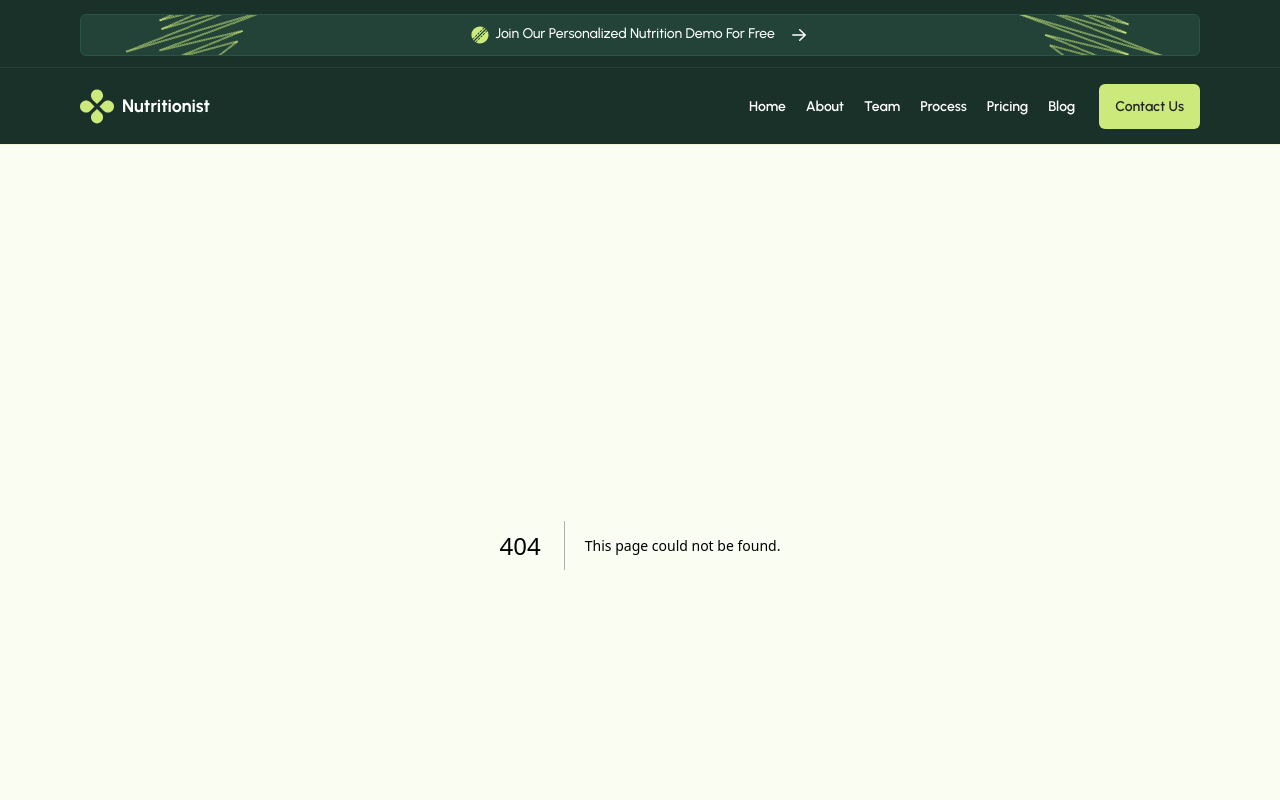
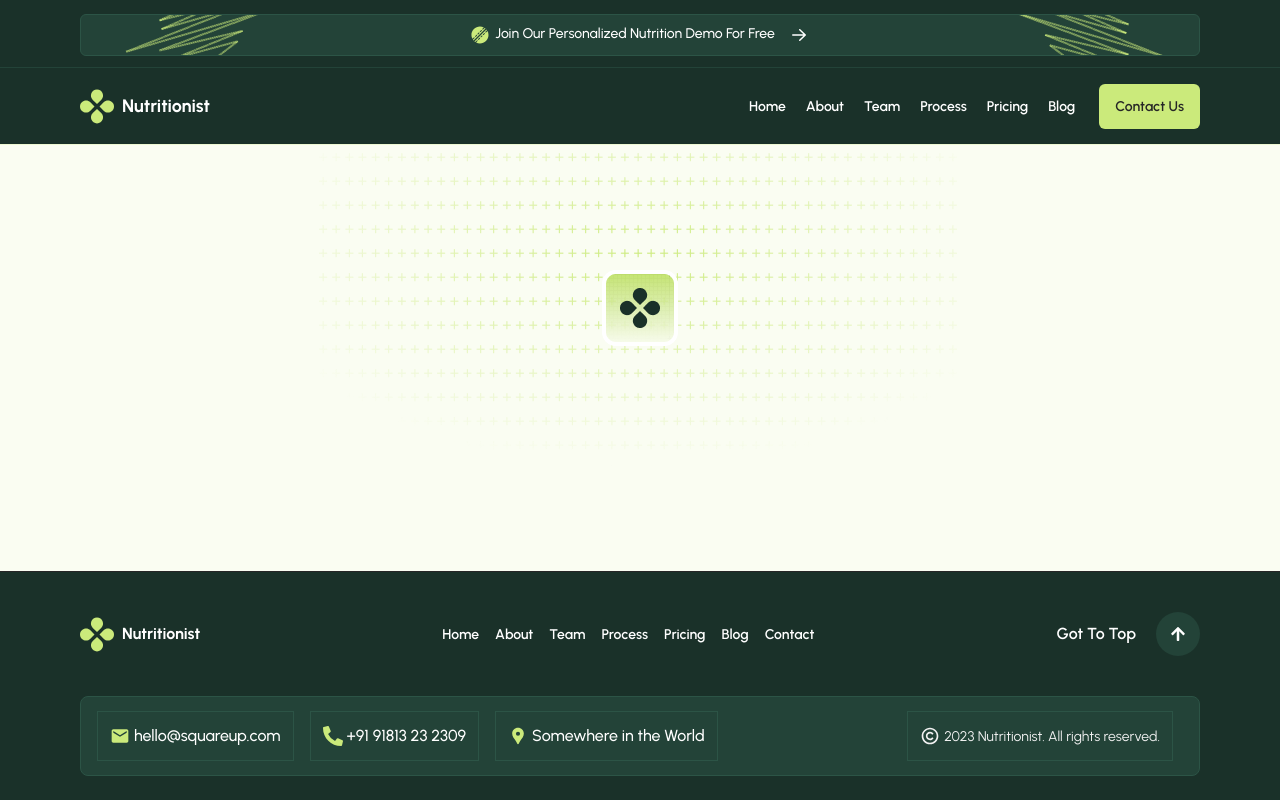
Before and after one commit to FojleTuhin/Nutritionist, a Next.js app: page /team in a window 1280 px wide. Before the commit this address had no page. Shown: the top 800 px of the page. Built offline with nearby package versions, Linux system fonts and the light colour scheme.

Commit message:
create top plus radiul section for team page

```diff
--- /dev/null
+++ b/src/app/team/page.js
@@ -0,0 +1,12 @@
+import TeamExpert from '@/components/teamPage/TeamExpert';
+import React from 'react';
+
+const page = () => {
+    return (
+        <div>
+            <TeamExpert/>
+        </div>
+    );
+};
+
+export default page;
--- a/src/components/shared/Navbar.jsx
+++ b/src/components/shared/Navbar.jsx
@@ -82,7 +82,7 @@ const Navbar = () => {
                     <Link href="/about" className="text-[14px] font-semibold rounded-[6px] hover:underline underline-offset-4" prefetch={false}>
                         About
                     </Link>
-                    <Link href="#" className="text-[14px] font-semibold rounded-[6px] hover:underline underline-offset-4" prefetch={false}>
+                    <Link href="/team" className="text-[14px] font-semibold rounded-[6px] hover:underline underline-offset-4" prefetch={false}>
                         Team
                     </Link>
                     <Link href="#" className="text-[14px] font-semibold rounded-[6px] hover:underline underline-offset-4" prefetch={false}>
--- /dev/null
+++ b/src/components/teamPage/RadiulPlus.jsx
@@ -0,0 +1,19 @@
+import Image from 'next/image';
+import React from 'react';
+import container from "../../../public/Container.png"
+
+const RadiulPlus = () => {
+    return (
+
+        <div className='w-[643px] h-[326px] relative mx-auto'>
+            <p className='bg-custom-radial bg-clip-text text-transparent'>+ + + + +  + + + + + + + + + + + + + + + + + + + + + + + + + + + + + + + + + + + + + + + + + + + + + + + + + + + + + + + + + + + + + + + + + + + + + + + + + + + + + + + + + + + + + + + + + + + + + + + + + + + + + + + + + + + + + + + + + + + + + + + + + + + + + + + + + + + + + + + + + + + + + + + + + + + + + + + + + + + + + + + + + + + + + + + + + + + + + + + + + + + + + + + + + + + + + + + + + + + + + + + + + + + + + + + + + + + + + + + + + + + + + + + + + + + + + + + + + + + + + + + + + + + + + + + + + + + + + + + + + + + + + + + + + + + + + + + + + + + + + + + + + + + + + + + + + + + + + + + + + + + + + + + + + + + + + + + + + + + + + + + + + + + + +  + + + + + + + + + + + + + + + + + + + + + + + + + + + + + + + + + + + + + + + + + + + + + + + + + + + + + + + + + + + + + + + + + + + + + + + + + + + + + + + + + + + + + + + + + + + + + + + + + + + + + + + + + + + + + + + + + + + + + + + + + + + + + + + + + + + + + + + + + + + + + + + + + + + + + + + + + + + + + + + + + + + + + + + + + + + + + + + + + + + + + + + + + + + + + + + + + + + + + + + + + + + + + + + + + + + + + + + + + + + + + + + + + + + + + + + + + + + + + + + + + + + + + + + + + + + + + + + + + + + + + + + + + + + + + + + + + + + + + + + + + + + + + + + + + + + + + + + + + + + + + + + + + + + + + + + + + + + + + + + + + + + + + + + + + + + + + + + + + + + + + + + + + + + + + + + + + + + + </p>
+
+            <Image
+                className='absolute top-1/2 left-1/2 transform -translate-x-1/2 -translate-y-1/2'
+                src={container}
+                alt='logo' />
+        </div>
+    );
+};
+
+export default RadiulPlus;
--- /dev/null
+++ b/src/components/teamPage/TeamExpert.jsx
@@ -0,0 +1,12 @@
+import React from 'react';
+import RadiulPlus from './RadiulPlus';
+
+const TeamExpert = () => {
+    return (
+        <div>
+            <RadiulPlus/>
+        </div>
+    );
+};
+
+export default TeamExpert;
--- a/tailwind.config.js
+++ b/tailwind.config.js
@@ -10,6 +10,8 @@ module.exports = {
 		extend: {
 			backgroundImage: {
 				'custom-radial': 'radial-gradient(86.18% 86.18% at 50% 34.21%, #CBEA7B 0%, rgba(203, 234, 123, 0) 71.35%)',
+				// 'custom-radial': 'radial-gradient(86.18% 86.18% at 50% 34.21%, #CBEA7B 0%, rgba(203, 234, 123, 0) 71.35%)',
+
 			},
 			colors: {
 				background: 'hsl(var(--background))',
```
Also changed, not shown: public/Container.png (added).
